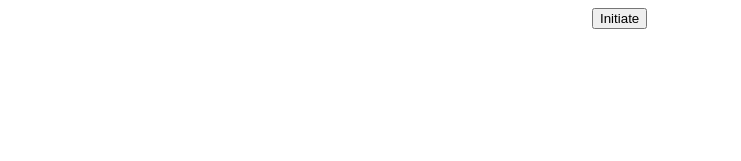
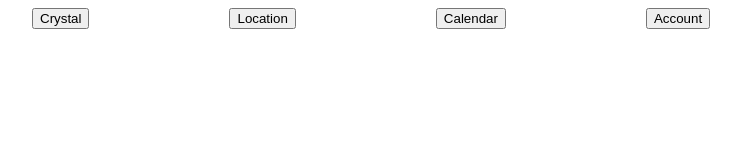
Before and after one commit to kwalt322/svg_animations, a website: page index.html in a window 1280 px wide. Shown: the whole page, without its empty margins (114-855 px from the left). Drawn offline with nearby package versions, Linux system fonts and the light colour scheme.

Commit message:
Button = corresponding SVG

```diff
--- a/index.html
+++ b/index.html
@@ -17,6 +17,11 @@
 				display:block;
 				float:left;
 				margin-left: 10px;
+			}
+
+			.button {
+				display:inline-block;
+				float:left;
 			}
 
 
@@ -95,33 +100,6 @@
 	        "dimensions": {
 	            "width": 128,
 	            "height": 128
-	        }
-	    }
-	};
-
-	var svgPhone = {
-	    "phone": {
-	        "strokepath": [
-	            {
-	                "path": "  M32.6,16c0.9-1,2.2-1.7,3.7-1.7H93c2.8,0,5,2.2,5,5v97.4c0,2.8-2.2,5-5,5H36.3c-2.8,0-5-2.2-5-5V19.4c0-1.1,0.4-2.1,1-2.9",
-	                "duration": durat
-	            },
-	            {
-	                "path": "M 34.7 31.7 L 98 31.7",
-	                "duration": durat
-	            },
-	            {
-	                "path": "M 34.7 95.9 L 98 95.9",
-	                "duration": durat
-	            },
-	            {
-	                "path": "  M65.4,106.9c1.3,0,2.4,1.1,2.4,2.4s-1.1,2.4-2.4,2.4s-2.4-1.1-2.4-2.4c0-1.2,0.8-2.1,2-2.3",
-	                "duration": durat
-	            }
-	        ],
-	        "dimensions": {
-	            "width": 130,
-	            "height": 149
 	        }
 	    }
 	};
@@ -248,11 +226,6 @@ $(document).ready(function(){
 			'strokeColor':'#912470',
 		})
 
-	$('#phone').lazylinepainter({
-		'svgData' : svgPhone,
-		'strokeWidth':5,
-		'strokeColor':'#555555',
-	})
 
 	$('#location').lazylinepainter({
 		'svgData' : svgLocation,
@@ -273,11 +246,24 @@ $(document).ready(function(){
 	})
 
 
-	var state = 'erase';
+	// var state = 'erase';
 
-	$('#buttonInitiate').on('click', function(){
-		state = (state === 'erase') ? 'paint':'erase' ;
-		$('.icon').lazylinepainter(state);
+	$('#btnCrystal').on('click', function(){
+		// state = (state === 'erase') ? 'paint':'erase' ;
+		$('#crystal').lazylinepainter('paint');
+	});
+
+
+	$('#btnLocation').on('click', function(){
+		$('#location').lazylinepainter('paint');
+	});
+
+	$('#btnCalendar').on('click', function(){
+		$('#calendar').lazylinepainter('paint');
+	});
+
+	$('#btnAccount').on('click', function(){
+		$('#account').lazylinepainter('paint');
 	});
 })
 
@@ -297,16 +283,18 @@ $(document).ready(function(){
     <body>
 
         <div id="crystal" class="icon"></div>
-
-        <div id="phone" class="icon"></div>
+        <button type="button" id="btnCrystal" class="button">Crystal</button>
 
         <div id="location" class="icon"></div>
+        <button type="button" id="btnLocation" class="button">Location</button>
 
         <div id="calendar" class="icon"></div>
+        <button type="button" id="btnCalendar" class="button">Calendar</button>
 
         <div id="account" class="icon"></div>
+        <button type="button" id="btnAccount" class="button">Account</button>
 
-        <button type="button" id="buttonInitiate">Initiate</button>
+
 
     </body>
 </html>
```
Also changed, not shown: bower.json (added, +24 -0 lines), rAF-polyfil.js (deleted, +0 -25 lines).
